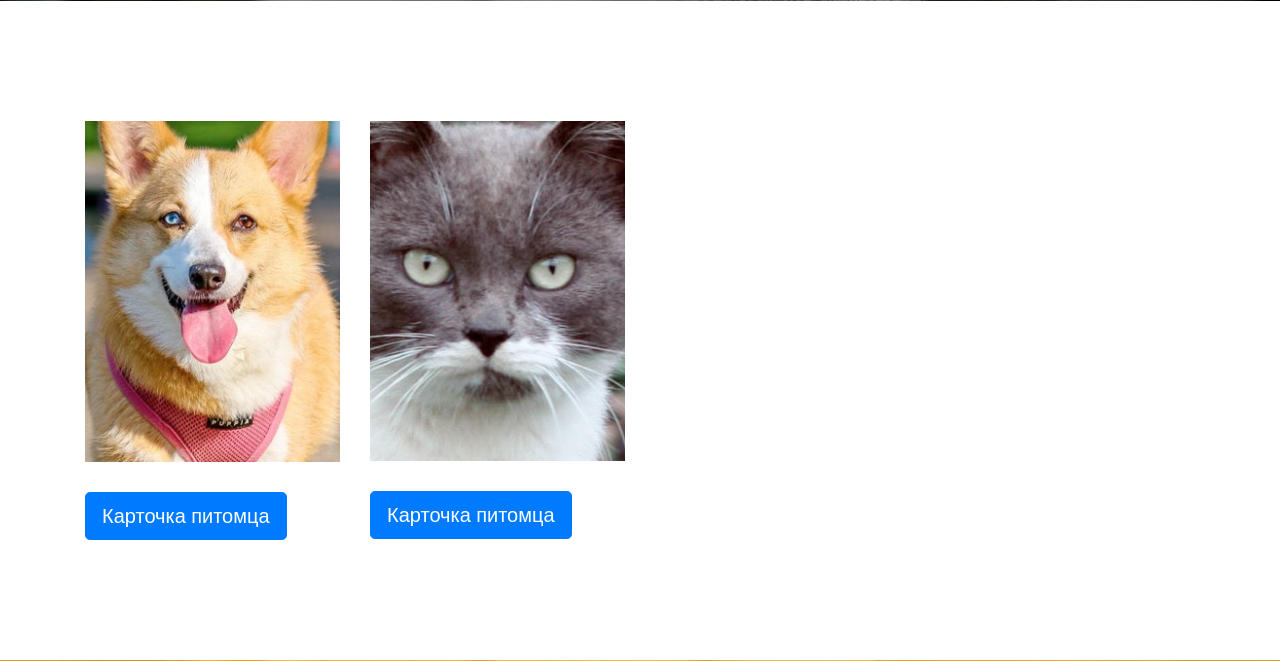
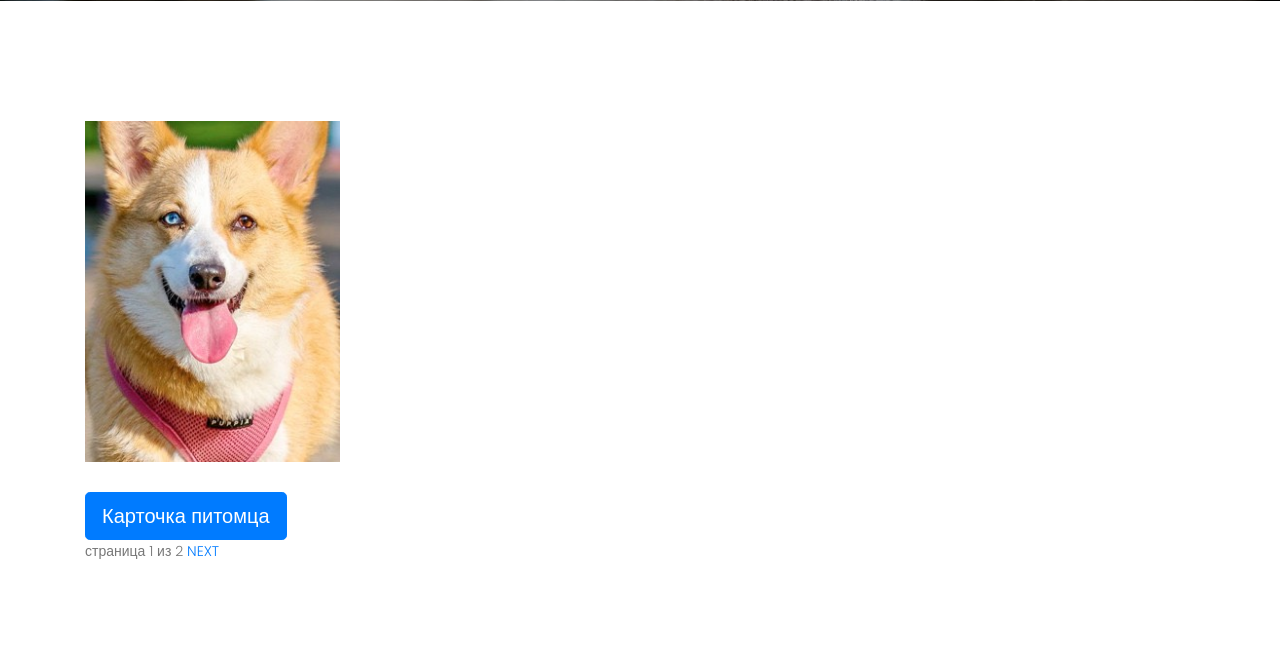
Before and after one commit to adronkin/animal_shelter, a Django app: page /pets/ in a window 1280 px wide. Shown: the part 415-1076 px from the top of the page. Run offline with Django 3.2, Linux system fonts and the light colour scheme; data comes from the database, SQL or seed files in the repository; parts of the project's set-up code (start-up, migrations or seed data) failed here and were passed over; some libraries are stand-ins or nearby versions.

Commit message:
Добавил пагинацию для страницы "все питомцы", добавил описание кода

```diff
--- a/mainapp/templates/mainapp/pets.html
+++ b/mainapp/templates/mainapp/pets.html
@@ -31,13 +31,11 @@
                                 <div class="modal-body">
                                     {% include 'mainapp/includes/pet_card_include.html' %}
                                 </div>
-                                <div class="modal-footer">
-                                    <button type="button" class="btn btn-default" data-dismiss="modal">X</button>
-                                </div>
                             </div>
                         </div>
                     </div>
                     <!--------------------------- Modal end --------------------------->
+
                 </a>
                 <button type="button" id="mymodal" class="btn btn-primary btn-lg" data-toggle="modal" data-target="#myModal_{{ pet.pk }}">
                     Карточка питомца
@@ -45,7 +43,21 @@
             </div>
 
             {% endfor %}
+
         </div>
+                    <!--------------------------- Paginator start --------------------------->
+    <div class="paginator">
+{% if pets.has_previous %}
+    <a href="{% url 'mainapp:page' pets.previous_page_number %}"> PREVIOUS</a>
+{% endif %}
+<span class="current">
+    страница {{ pets.number }} из {{ pets.paginator.num_pages }}
+</span>
+{% if pets.has_next %}
+    <a href="{% url 'mainapp:page' pets.next_page_number %}"> NEXT</a>
+{% endif %}
+</div>
+                    <!--------------------------- Paginator end --------------------------->
     </div>
 </section>
 <!-- End cat-list Area -->
--- a/mainapp/urls.py
+++ b/mainapp/urls.py
@@ -9,6 +9,7 @@ app_name = basename(dirname(abspath(__file__)))
 urlpatterns = [
     path('pets/', pet_list, name='pet_list'),
     path('pets/<int:pk>/', pet_card, name='pet_card'),
+    path('pets/page/<int:page>/', pet_list, name='page'),
 
     path('', Index.as_view(), name='index'),
     path('contact/', Contact.as_view(), name='contact'),
--- a/mainapp/views.py
+++ b/mainapp/views.py
@@ -1,3 +1,4 @@
+from django.core.paginator import Paginator, PageNotAnInteger, EmptyPage
 from django.views.generic import TemplateView
 from django.shortcuts import render, get_object_or_404
 
@@ -29,14 +30,26 @@ def get_month_output(month):
     return month_output
 
 
-def pet_list(request):
+def pet_list(request, page=1):
     title = 'СПИСОК ПИТОМЦЕВ'
     pets = Pet.objects.all()
+
+    paginator = Paginator(pets, 1)  # < Пока пагинация по 1 пету на страницу, как добавим больше - сделаем больше
+    try:
+        pets_paginator = paginator.page(page)
+    except PageNotAnInteger:
+        pets_paginator = paginator.page(1)
+    except EmptyPage:
+        pets_paginator = paginator.page(paginator.num_pages)
+
     content = {
         'title': title,
-        'pets': pets,
+        'pets': pets_paginator,
     }
     return render(request, 'mainapp/pets.html', content)
+
+
+
 
 
 def pet_card(request, pk):
--- a/static/js/pet_popup.js
+++ b/static/js/pet_popup.js
@@ -1,2 +1,3 @@
+/* Скрипт, вызывающий всплывающую карточку питомца по клику */
 var pk = "{{ pet.pk }}";
 jQuery('#mymodal').trigger('click');
```
